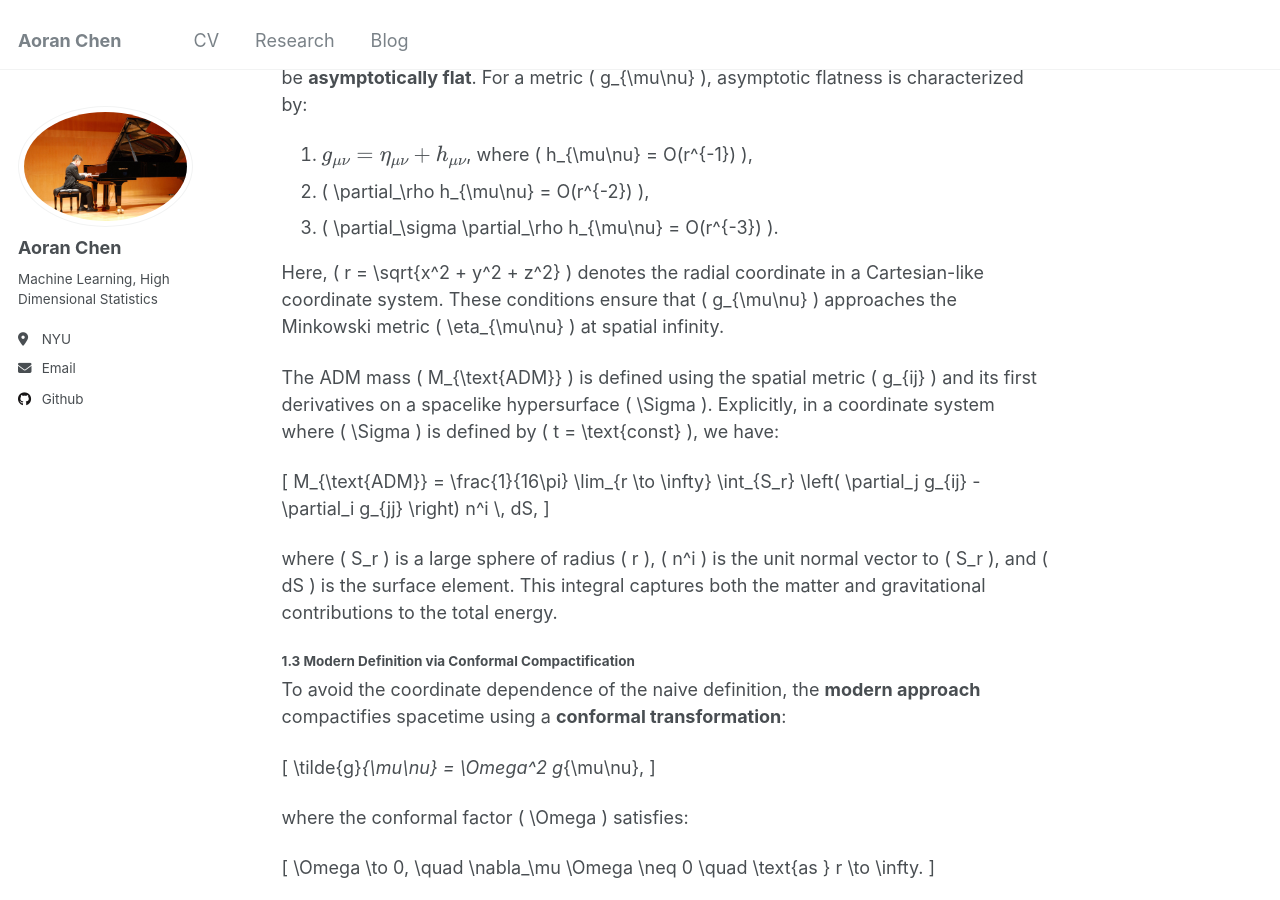
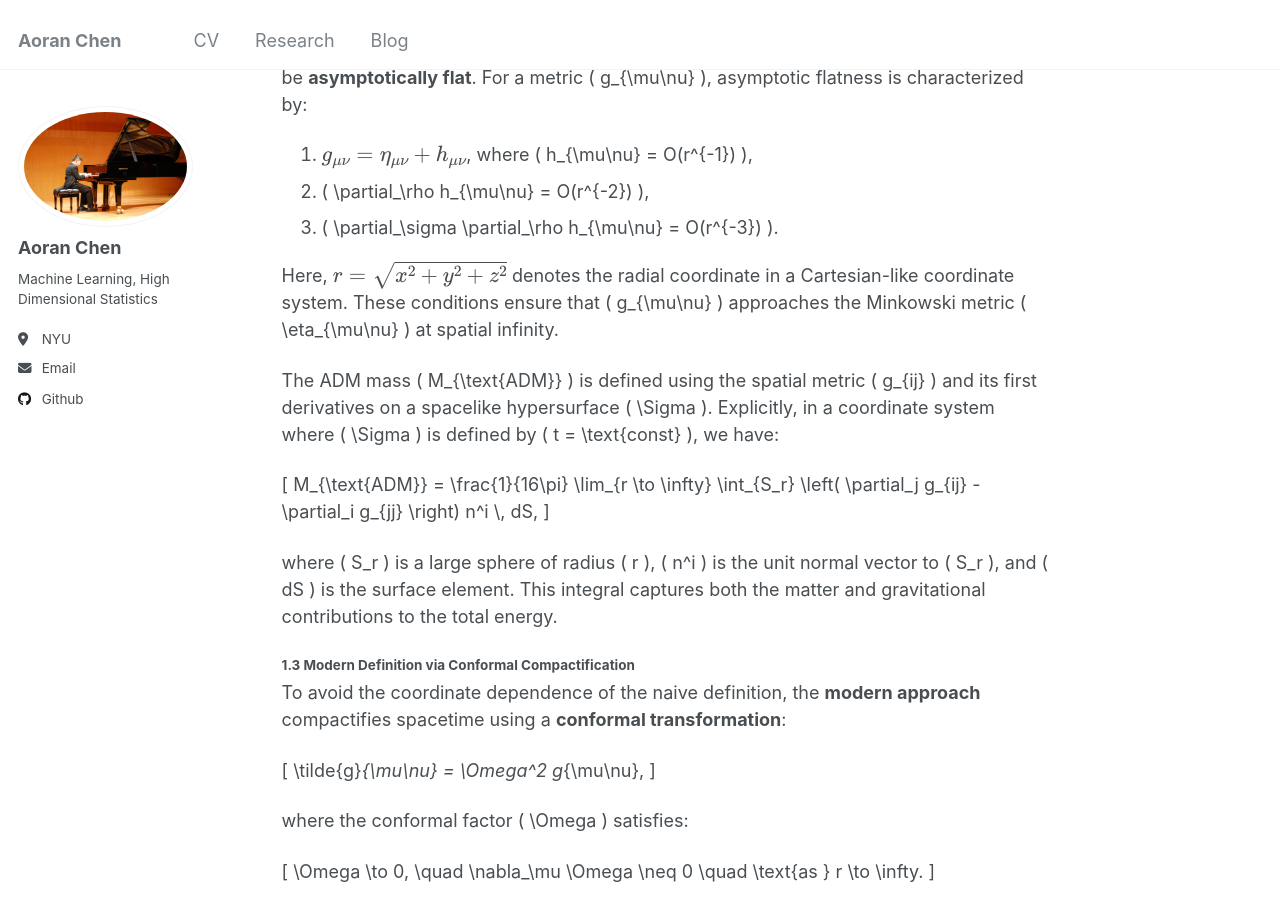
Before and after one commit to samohtaerg/samohtaerg.github.io, a Jekyll site: the page built from _posts/2022-02-03-Asymptotically-Flat-Spacetime-and-the-Positive-Mass-Theorem.md, in a window 1280 px wide and 900 px high, scrolled down 812 px. Built offline with Jekyll 4.4.1, drawn with Linux system fonts in a browser that asks for light colours.

```diff
--- a/_posts/2022-02-03-Asymptotically-Flat-Spacetime-and-the-Positive-Mass-Theorem.md
+++ b/_posts/2022-02-03-Asymptotically-Flat-Spacetime-and-the-Positive-Mass-Theorem.md
@@ -35,7 +35,7 @@ To define a total energy-momentum for an isolated system, we require the spaceti
 2. \( \partial_\rho h_{\mu\nu} = O(r^{-2}) \),
 3. \( \partial_\sigma \partial_\rho h_{\mu\nu} = O(r^{-3}) \).
 
-Here, \( r = \sqrt{x^2 + y^2 + z^2} \) denotes the radial coordinate in a Cartesian-like coordinate system. These conditions ensure that \( g_{\mu\nu} \) approaches the Minkowski metric \( \eta_{\mu\nu} \) at spatial infinity.
+Here, $$ r = \sqrt{x^2 + y^2 + z^2} $$ denotes the radial coordinate in a Cartesian-like coordinate system. These conditions ensure that \( g_{\mu\nu} \) approaches the Minkowski metric \( \eta_{\mu\nu} \) at spatial infinity.
 
 The ADM mass \( M_{\text{ADM}} \) is defined using the spatial metric \( g_{ij} \) and its first derivatives on a spacelike hypersurface \( \Sigma \). Explicitly, in a coordinate system where \( \Sigma \) is defined by \( t = \text{const} \), we have:
 
```
